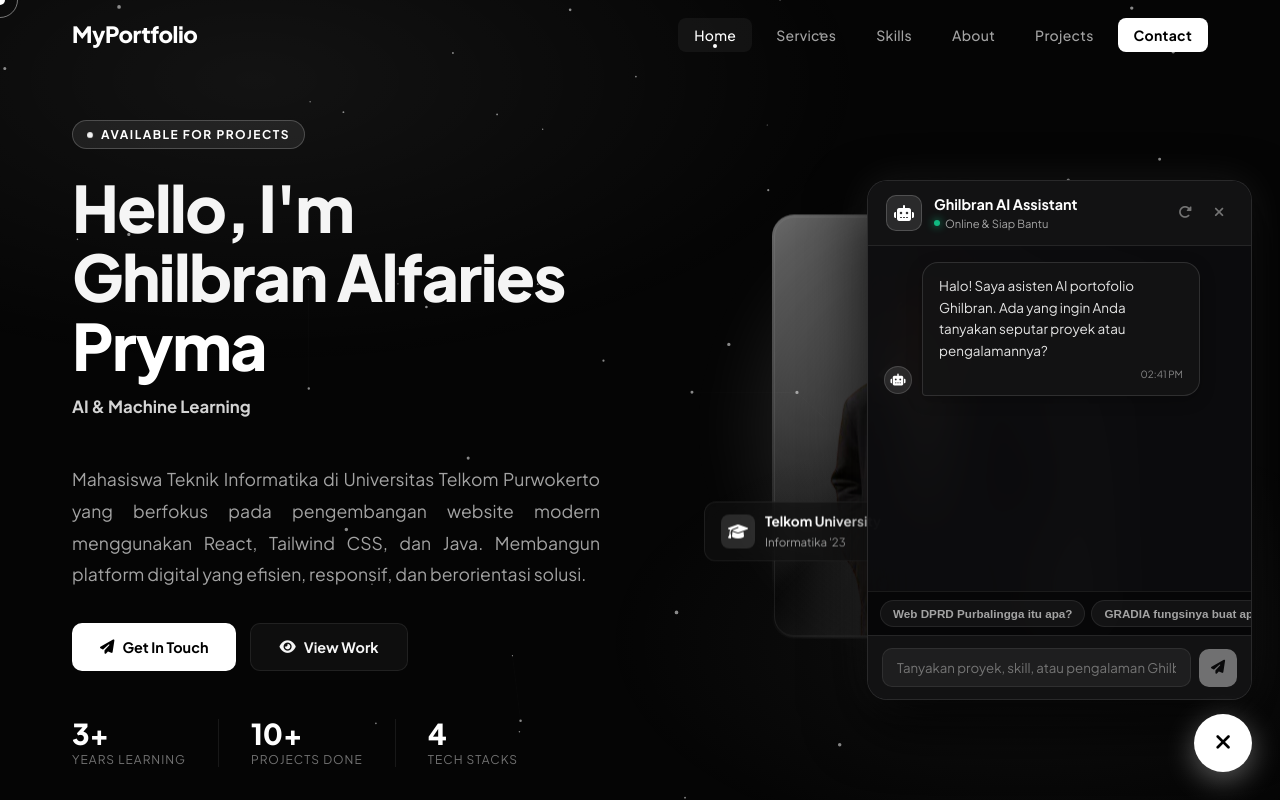
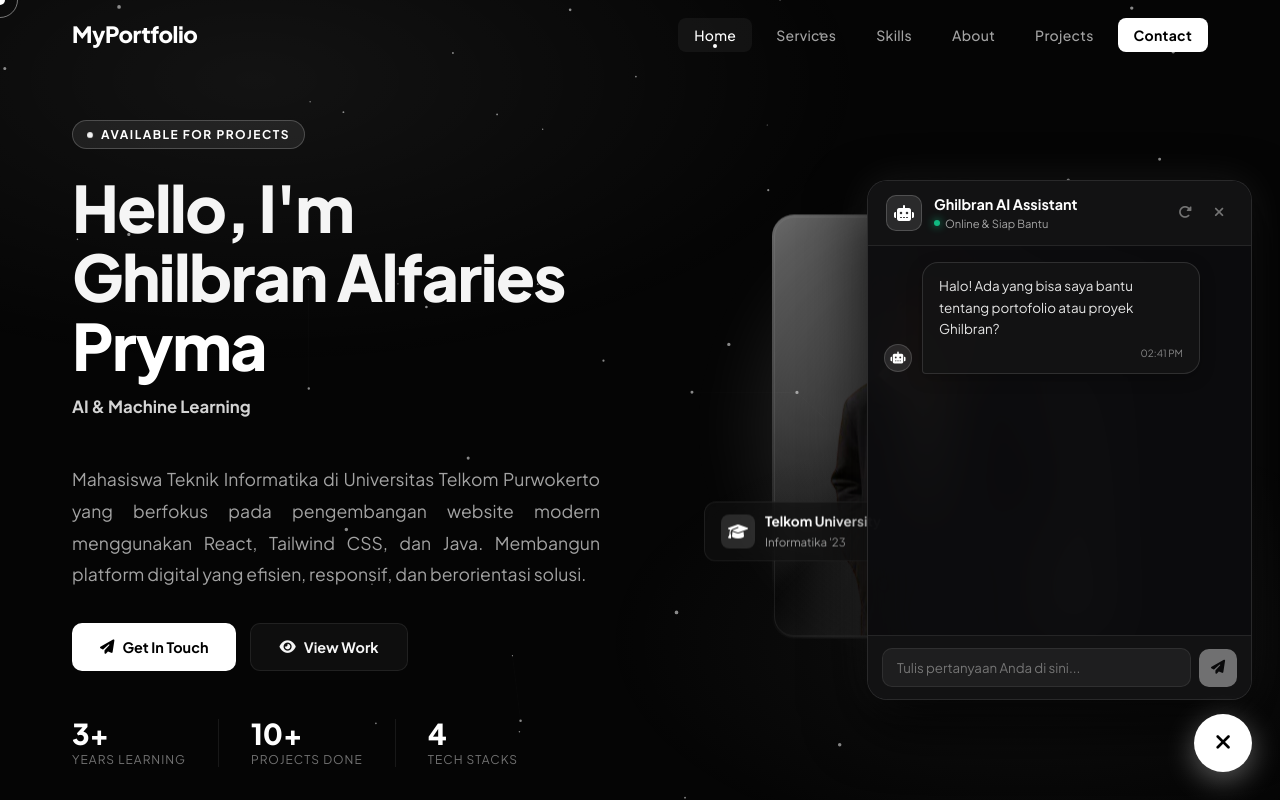
Before and after one commit to Ghilbranalf/Portfolio, a React (Vite) app: page / in a window 1280 px wide. Both pictures are taken after a click on the button "Toggle Chatbot". Shown: the top 800 px of the page. Built offline with nearby package versions, Linux system fonts and the light colour scheme.

Commit message:
style: remove cluttered suggestion pills for a clean, minimalist modern chat UI

```diff
--- a/src/components/Chatbot.jsx
+++ b/src/components/Chatbot.jsx
@@ -42,17 +42,9 @@ const INITIAL_MESSAGES = [
   {
     id: 1,
     sender: 'bot',
-    text: 'Halo! Saya asisten AI portofolio Ghilbran. Ada yang ingin Anda tanyakan seputar proyek atau pengalamannya?',
+    text: 'Halo! Ada yang bisa saya bantu tentang portofolio atau proyek Ghilbran?',
     time: new Date().toLocaleTimeString([], { hour: '2-digit', minute: '2-digit' })
   }
-];
-
-const QUICK_QUESTIONS = [
-  'Web DPRD Purbalingga itu apa?',
-  'GRADIA fungsinya buat apa?',
-  'E-Commerce Bakso Pak Mul',
-  'Tech Stack & Keahlian',
-  'Kontak & Magang'
 ];
 
 /**
@@ -475,25 +467,12 @@ export default function Chatbot() {
             <div ref={chatEndRef} />
           </div>
 
-          {/* Quick Suggestion Pills */}
-          <div className="chatbot-suggestions">
-            {QUICK_QUESTIONS.map((q, idx) => (
-              <button
-                key={idx}
-                className="suggestion-pill"
-                onClick={() => handleSend(q)}
-              >
-                {q}
-              </button>
-            ))}
-          </div>
-
           {/* Input Footer */}
           <div className="chatbot-footer">
             <input
               type="text"
               className="chatbot-input"
-              placeholder="Tanyakan proyek, skill, atau pengalaman Ghilbran..."
+              placeholder="Tulis pertanyaan Anda di sini..."
               value={inputValue}
               onChange={(e) => setInputValue(e.target.value)}
               onKeyPress={handleKeyPress}
--- a/src/index.css
+++ b/src/index.css
@@ -956,36 +956,6 @@ section { position: relative; z-index: 1; }
     40% { transform: scale(1.1); opacity: 1; }
 }
 
-/* Suggestions */
-.chatbot-suggestions {
-    display: flex;
-    gap: 6px;
-    padding: 8px 12px;
-    overflow-x: auto;
-    background: rgba(0, 0, 0, 0.45);
-    border-top: 1px solid var(--border);
-}
-.chatbot-suggestions::-webkit-scrollbar {
-    display: none;
-}
-.suggestion-pill {
-    background: rgba(255, 255, 255, 0.05);
-    border: 1px solid var(--border);
-    color: var(--muted2);
-    padding: 6px 12px;
-    border-radius: 20px;
-    font-size: 0.73rem;
-    font-weight: 600;
-    white-space: nowrap;
-    cursor: pointer;
-    transition: all 0.2s;
-}
-.suggestion-pill:hover {
-    background: rgba(255, 255, 255, 0.12);
-    color: #fff;
-    border-color: rgba(255, 255, 255, 0.25);
-}
-
 /* Footer */
 .chatbot-footer {
     padding: 12px 14px;
```
